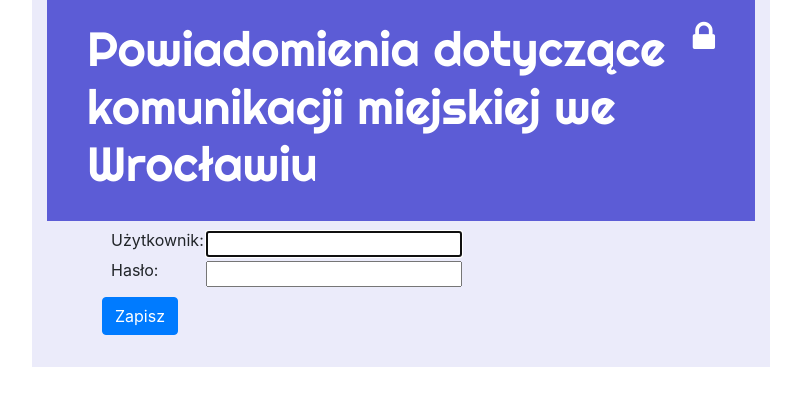
After one commit to mskrzypecka/informant, a Django app: page /accounts/login/ in a window 1280 px wide. The commit adds this page. Shown: the top 406 px of the page, without its empty margins (239-1040 px from the left). Run offline with Django 3.2, Linux system fonts and the light colour scheme; some libraries are stand-ins or nearby versions.

Commit message:
Login module added

```diff
--- a/informant/templates/informant/base.html
+++ b/informant/templates/informant/base.html
@@ -11,12 +11,13 @@
         <div class="container main">
             <div class="page-header">
                 {% if not user.is_authenticated %}
-                    <a href="{% url 'admin:index' %}" class="top-menu"><i class="fa fa-lock"></i></a>
+                    <a href="{% url 'login' %}" class="top-menu"><i class="fa fa-lock"></i></a>
+                    <a href="{% url 'admin:index' %}" class="top-menu"><i class="fas fa-user-shield"></i></a>
                 {% endif %}
                 {% if user.is_authenticated %}
                     <a href="{% url 'post_new' %}" class="top-menu"><i class="fa fa-plus"></i></a>
                     <a href="{% url 'post_draft_list' %}" class="top-menu"><i class="fa fa-edit"></i></a>
-                    <a href="{% url 'admin:index' %}" class="top-menu"><i class="fa fa-unlock"></i></a>
+                    <a href="{% url 'logout' %}" class="top-menu"><i class="fa fa-sign-out"></i></a>
                 {% endif %}
                 <h1>
                     <a href="/">Powiadomienia dotyczące komunikacji miejskiej we Wrocławiu</a>
--- /dev/null
+++ b/informant/templates/registration/login.html
@@ -0,0 +1,24 @@
+{% extends "informant/base.html" %}
+
+{% block content %}
+    {% if form.errors %}
+        <p>Złe dane logowania. Spróbuj ponownie.</p>
+    {% endif %}
+    <form method="post" action="{% url 'login' %}">
+        {% csrf_token %}
+        <div class="p-2">
+            <table>
+                <tr>
+                    <td>{{ form.username.label_tag }}</td>
+                    <td>{{ form.username }}</td>
+                </tr>
+                <tr>
+                    <td>{{ form.password.label_tag }}</td>
+                    <td>{{ form.password }}</td>
+                </tr>
+            </table>
+        </div>
+        <button type="submit" class="btn btn-primary">Zapisz</button>
+        <input type="hidden" name="next" value="{{ next }}" />
+    </form>
+{% endblock %}
--- a/informant/urls.py
+++ b/informant/urls.py
@@ -1,4 +1,5 @@
 from django.urls import path
+from django.conf.urls import url
 from django.contrib import admin
 from . import views
 
@@ -7,7 +8,7 @@ urlpatterns = [
     path('post/<int:pk>/', views.post_detail, name='post_detail'),
     path('post/new', views.post_new, name='post_new'),
     path('post/<int:pk>/edit/', views.post_edit, name='post_edit'),
-    path(r'^drafts/$', views.post_draft_list, name='post_draft_list'),
-    path(r'^post/(?P<pk>\d+)/publish/$', views.post_publish, name='post_publish'),
-    path(r'^post/(?P<pk>\d+)/remove/$', views.post_remove, name='post_remove'),
+    url(r'^drafts/$', views.post_draft_list, name='post_draft_list'),
+    url(r'^post/(?P<pk>\d+)/publish/$', views.post_publish, name='post_publish'),
+    url(r'^post/(?P<pk>\d+)/remove/$', views.post_remove, name='post_remove'),
 ]
--- a/proobiekt2019/settings.py
+++ b/proobiekt2019/settings.py
@@ -15,6 +15,7 @@ import os
 # Build paths inside the project like this: os.path.join(BASE_DIR, ...)
 BASE_DIR = os.path.dirname(os.path.dirname(os.path.abspath(__file__)))
 
+LOGIN_REDIRECT_URL ='/'
 
 # Quick-start development settings - unsuitable for production
 # See https://docs.djangoproject.com/en/2.0/howto/deployment/checklist/
--- a/proobiekt2019/urls.py
+++ b/proobiekt2019/urls.py
@@ -15,8 +15,13 @@ Including another URLconf
 """
 from django.contrib import admin
 from django.urls import path, include
+from django.conf.urls import url
+from django.contrib.auth import views
 
 urlpatterns = [
     path('admin/', admin.site.urls),
     path('', include('informant.urls')),
+    url(r'^accounts/login/$', views.login, name='login'),
+    url(r'^accounts/logout/$', views.logout, name='logout', kwargs={'next_page':'/'}),
+    url(r'', include('informant.urls')),
 ]
```
Also changed, not shown: db.sqlite3.
